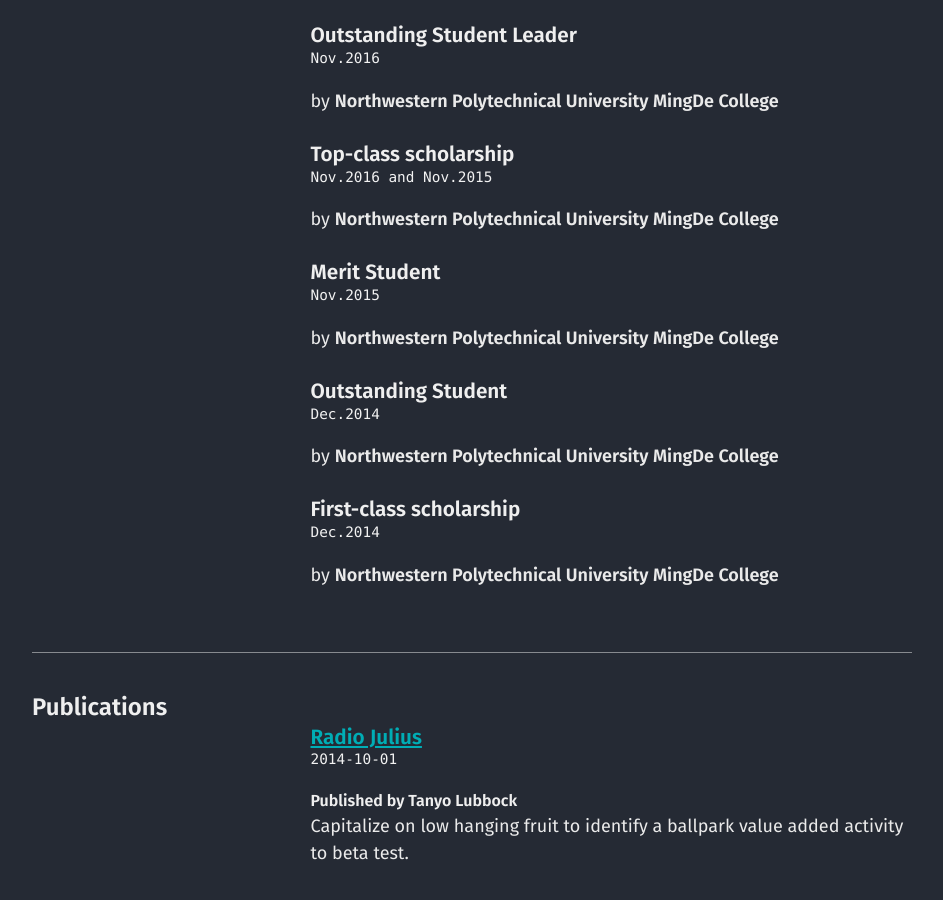
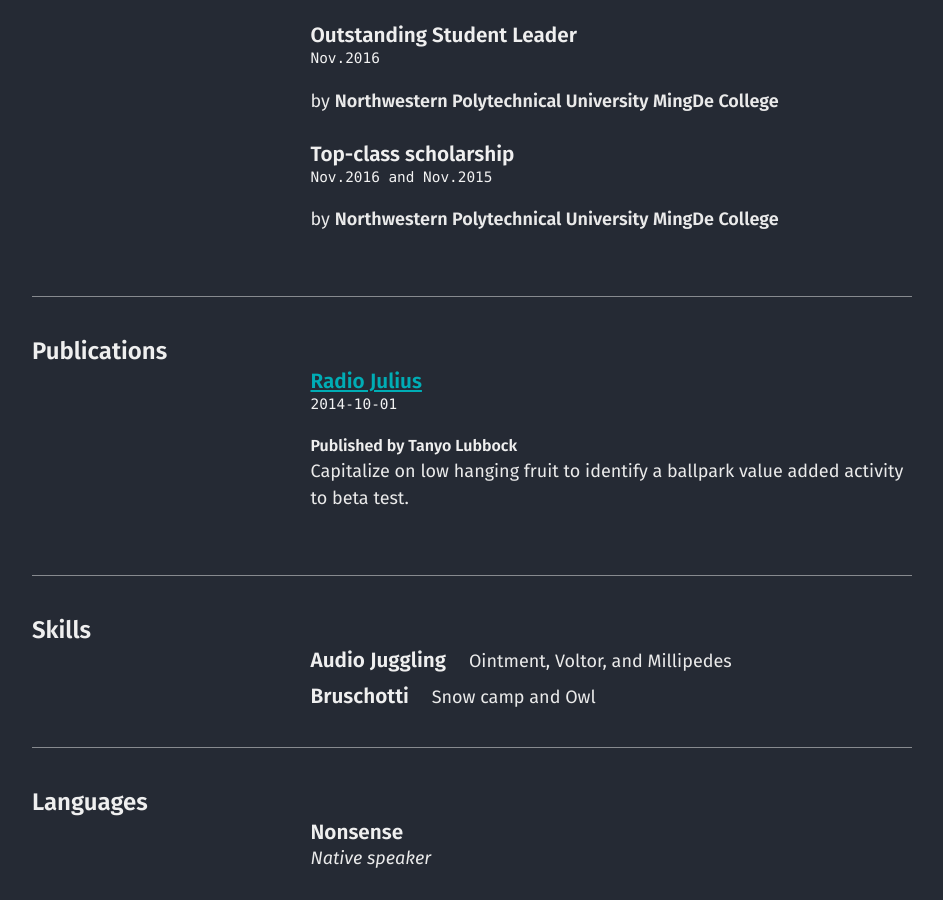
Before and after one commit to chen709847237/chen709847237, a Jekyll site: the page built from cv.md, in a window 1280 px wide and 900 px high, scrolled down 2017 px. Shown: the whole window, without its empty margins (40-983 px from the left). Built offline with Jekyll 4.4.1, drawn with Linux system fonts in a browser that asks for light colours.

Commit message:
Update cv.json

```diff
--- a/_data/cv.json
+++ b/_data/cv.json
@@ -87,25 +87,7 @@
       "date": "Nov.2016 and Nov.2015",
       "awarder": "Northwestern Polytechnical University MingDe College",
       "summary": ""
-    },
-    {
-      "title": "Merit Student",
-      "date": "Nov.2015",
-      "awarder": "Northwestern Polytechnical University MingDe College",
-      "summary": ""
-    },
-    {
-      "title": "Outstanding Student",
-      "date": "Dec.2014",
-      "awarder": "Northwestern Polytechnical University MingDe College",
-      "summary": ""
-    },
-    {
-      "title": "First-class scholarship",
-      "date": "Dec.2014",
-      "awarder": "Northwestern Polytechnical University MingDe College",
-      "summary": ""
-    },
+    }
   ],
   "publications": [
     {
```
